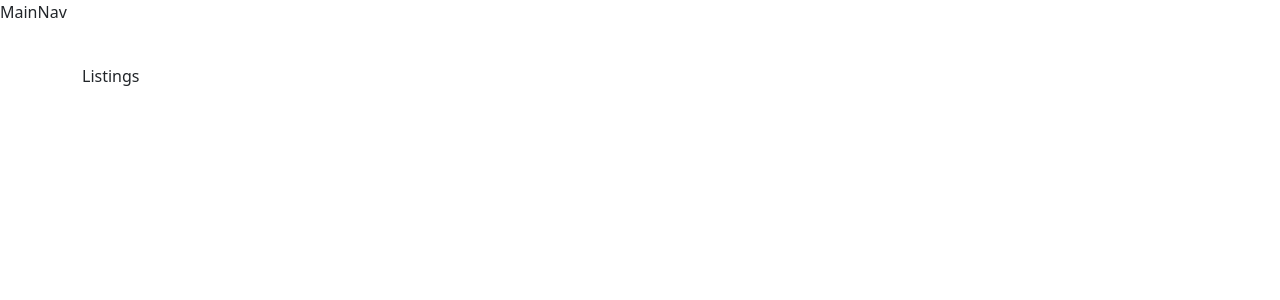
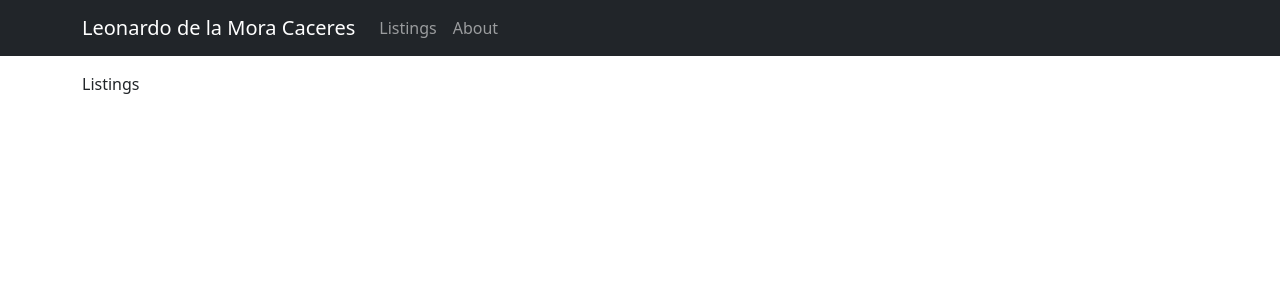
Before and after one commit to leomoca19/BTI425-Assignment3, a Next.js app: page / in a window 1280 px wide. Shown: the top 300 px of the page. Built offline with nearby package versions, Linux system fonts and the light colour scheme.

Commit message:
implement main navbar

```diff
--- a/components/MainNav.js
+++ b/components/MainNav.js
@@ -1,3 +1,25 @@
+import { Container, Nav, Navbar } from 'react-bootstrap'
+import NavDropdown from 'react-bootstrap/NavDropdown'
+import Link from 'next/link'
+
 export default function MainNav() {
-  return <p>MainNav</p>
+  return (
+    <>
+      <Navbar expand="lg" className="navbar-dark bg-dark fixed-top">
+        <Container>
+          <Navbar.Brand>Leonardo de la Mora Caceres</Navbar.Brand>
+          <Nav className="me-auto">
+            <Link href="/" passHref legacyBehavior>
+              <Nav.Link>Listings</Nav.Link>
+            </Link>
+            <Link href="/about" passHref legacyBehavior>
+              <Nav.Link>About</Nav.Link>
+            </Link>
+          </Nav>
+        </Container>
+      </Navbar>
+      <br />
+      <br />
+    </>
+  )
 }
```
